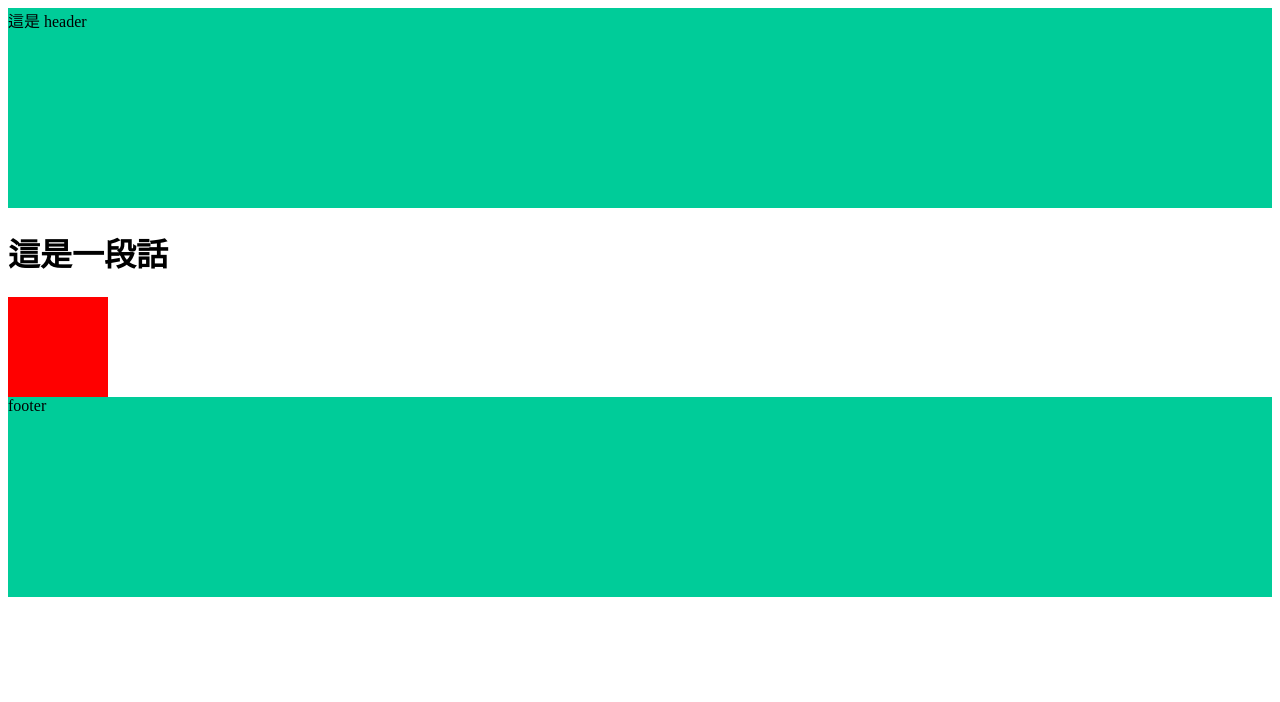
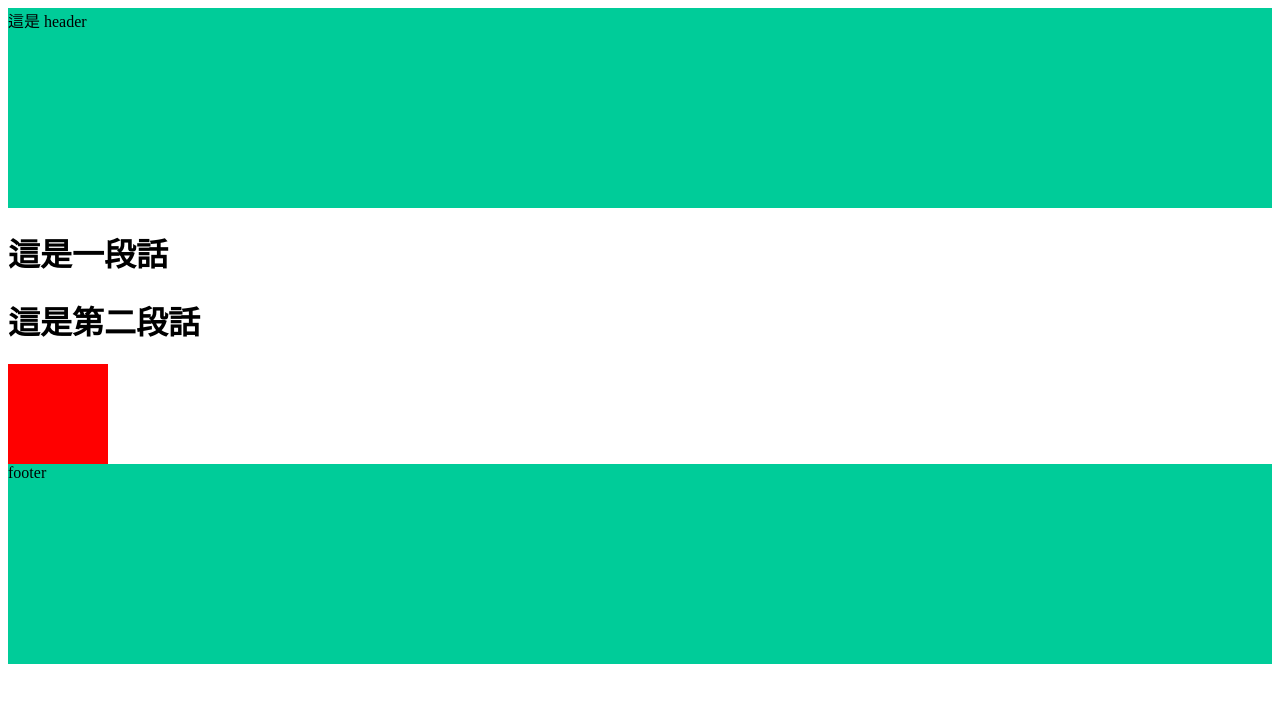
Before and after one commit to leontsai218/HexLab-GGG, a plain HTML site: page index.html in a window 1280 px wide. Drawn offline with Linux system fonts and the light colour scheme.

Commit message:
Update 2022-06-23T17:06:35.810Z

```diff
--- a/index.html
+++ b/index.html
@@ -18,6 +18,9 @@
 <h1>
   這是一段話
 </h1>
+<h1>
+  這是第二段話
+</h1>
 
 <div class="box"></div>
 
```
